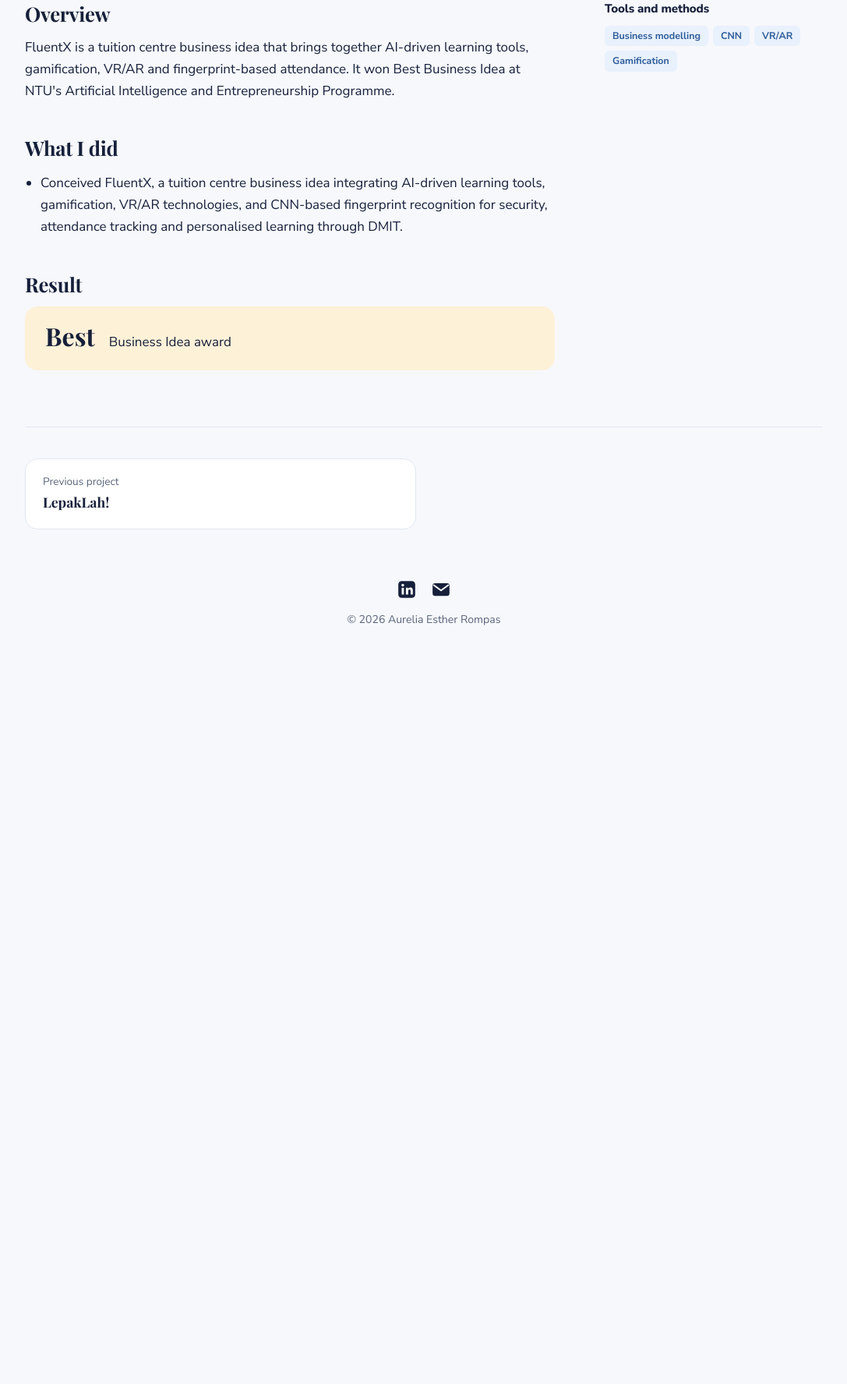
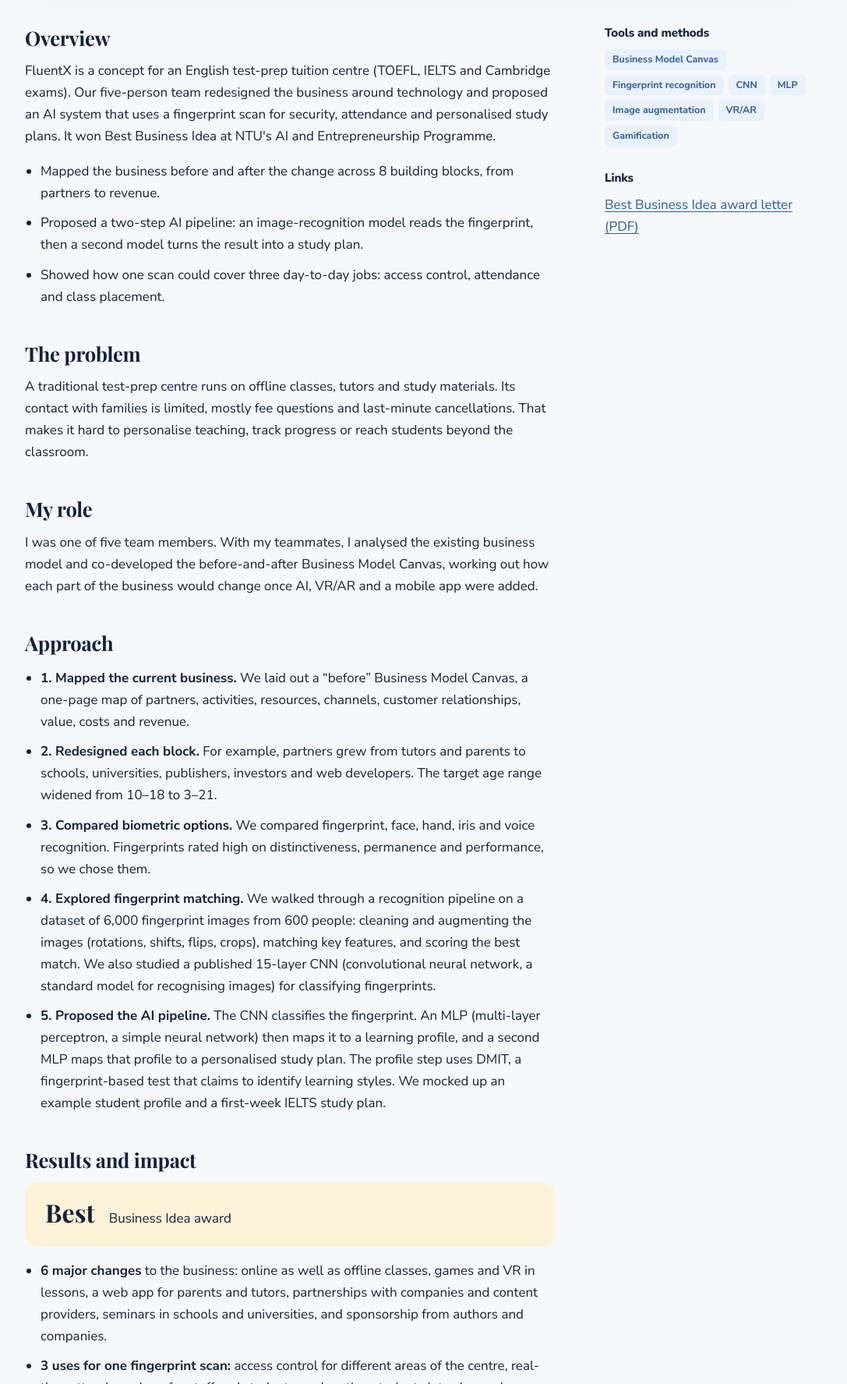
Before and after one commit to aurrtherr/portofolio, a plain HTML site: page projects/fluentx.html in a window 1280 px wide. Shown: the part 1025-2800 px from the top of the page at 78% size, without its empty margins (96-1183 px from the left). Before the commit the page ends 1886 px from the top, so only its background shows below. Drawn offline with nearby package versions, Linux system fonts and the light colour scheme.

Commit message:
fluentx project update

```diff
--- a/projects/fluentx.html
+++ b/projects/fluentx.html
@@ -4,9 +4,9 @@
   <meta charset="utf-8">
   <meta name="viewport" content="width=device-width, initial-scale=1">
   <title>FluentX | Aurelia Rompas</title>
-  <meta name="description" content="A tuition centre concept combining AI learning tools, gamification and VR/AR.">
+  <meta name="description" content="An English tuition centre concept that uses AI fingerprint recognition to personalise learning, with a redesigned business model.">
   <meta property="og:title" content="FluentX | Aurelia Rompas">
-  <meta property="og:description" content="A tuition centre concept combining AI learning tools, gamification and VR/AR.">
+  <meta property="og:description" content="An English tuition centre concept that uses AI fingerprint recognition to personalise learning, with a redesigned business model.">
   <link rel="icon" href="../assets/img/favicon.svg" type="image/svg+xml">
   <link rel="preconnect" href="https://fonts.googleapis.com">
   <link rel="preconnect" href="https://fonts.gstatic.com" crossorigin>
@@ -44,7 +44,7 @@
       <a class="back-link" href="../index.html#projects"><svg viewBox="0 0 16 16" aria-hidden="true"><path d="M10 3L5 8l5 5" fill="none" stroke="currentColor" stroke-width="2" stroke-linecap="round" stroke-linejoin="round"/></svg>All projects</a>
       <p class="project-org">NTU AI and Entrepreneurship Programme</p>
       <h1>FluentX</h1>
-      <p class="lede">A tuition centre concept combining AI learning tools, gamification and VR/AR.</p>
+      <p class="lede">An English tuition centre concept that uses AI fingerprint recognition to personalise learning, with a redesigned business model.</p>
       <dl class="facts">
           <div><dt>Role</dt><dd>Team member</dd></div>
           <div><dt>Recognition</dt><dd>Best Business Idea</dd></div>
@@ -67,55 +67,81 @@
       <article class="detail-main">
         <section>
           <h2>Overview</h2>
-          <p>FluentX is a tuition centre business idea that brings together AI-driven learning tools, gamification, VR/AR and fingerprint-based attendance. It won Best Business Idea at NTU&#x27;s Artificial Intelligence and Entrepreneurship Programme.</p>
-        </section>
-
-        <section>
-          <h2>What I did</h2>
+          <p>FluentX is a concept for an English test-prep tuition centre (TOEFL, IELTS and Cambridge exams). Our five-person team redesigned the business around technology and proposed an AI system that uses a fingerprint scan for security, attendance and personalised study plans. It won Best Business Idea at NTU&#x27;s AI and Entrepreneurship Programme.</p>
           <ul>
-            <li>Conceived FluentX, a tuition centre business idea integrating AI-driven learning tools, gamification, VR/AR technologies, and CNN-based fingerprint recognition for security, attendance tracking and personalised learning through DMIT.</li>
+            <li>Mapped the business before and after the change across 8 building blocks, from partners to revenue.</li>
+            <li>Proposed a two-step AI pipeline: an image-recognition model reads the fingerprint, then a second model turns the result into a study plan.</li>
+            <li>Showed how one scan could cover three day-to-day jobs: access control, attendance and class placement.</li>
           </ul>
         </section>
 
         <section>
-          <h2>Result</h2>
-          <div class="result-callout"><strong>Best</strong><span>Business Idea award</span></div>
+          <h2>The problem</h2>
+          <p>A traditional test-prep centre runs on offline classes, tutors and study materials. Its contact with families is limited, mostly fee questions and last-minute cancellations. That makes it hard to personalise teaching, track progress or reach students beyond the classroom.</p>
         </section>
 
-        <!-- ============ OPTIONAL: gallery ============
-             Put images in assets/img/projects/ and remove the comment markers to show them.
+        <section>
+          <h2>My role</h2>
+          <p>I was one of five team members. With my teammates, I analysed the existing business model and co-developed the before-and-after Business Model Canvas, working out how each part of the business would change once AI, VR/AR and a mobile app were added.</p>
+        </section>
+
+        <section>
+          <h2>Approach</h2>
+          <ul>
+            <li><strong>1. Mapped the current business.</strong> We laid out a &ldquo;before&rdquo; Business Model Canvas, a one-page map of partners, activities, resources, channels, customer relationships, value, costs and revenue.</li>
+            <li><strong>2. Redesigned each block.</strong> For example, partners grew from tutors and parents to schools, universities, publishers, investors and web developers. The target age range widened from 10&ndash;18 to 3&ndash;21.</li>
+            <li><strong>3. Compared biometric options.</strong> We compared fingerprint, face, hand, iris and voice recognition. Fingerprints rated high on distinctiveness, permanence and performance, so we chose them.</li>
+            <li><strong>4. Explored fingerprint matching.</strong> We walked through a recognition pipeline on a dataset of 6,000 fingerprint images from 600 people: cleaning and augmenting the images (rotations, shifts, flips, crops), matching key features, and scoring the best match. We also studied a published 15-layer CNN (convolutional neural network, a standard model for recognising images) for classifying fingerprints.</li>
+            <li><strong>5. Proposed the AI pipeline.</strong> The CNN classifies the fingerprint. An MLP (multi-layer perceptron, a simple neural network) then maps it to a learning profile, and a second MLP maps that profile to a personalised study plan. The profile step uses DMIT, a fingerprint-based test that claims to identify learning styles. We mocked up an example student profile and a first-week IELTS study plan.</li>
+          </ul>
+        </section>
+
+        <section>
+          <h2>Results and impact</h2>
+          <div class="result-callout"><strong>Best</strong><span>Business Idea award</span></div>
+          <ul>
+            <li><strong>6 major changes</strong> to the business: online as well as offline classes, games and VR in lessons, a web app for parents and tutors, partnerships with companies and content providers, seminars in schools and universities, and sponsorship from authors and companies.</li>
+            <li><strong>3 uses for one fingerprint scan:</strong> access control for different areas of the centre, real-time attendance logs for staff and students, and sorting students into classes by learning profile.</li>
+            <li><strong>2 new revenue streams:</strong> licensing the centre&#x27;s digital materials to other schools, and targeted ads on the online platform and app.</li>
+          </ul>
+        </section>
+
+        <section>
+          <h2>Key takeaways</h2>
+          <ul>
+            <li>Adding technology changes the whole business, not just one part. Costs move towards AI platforms, VR/AR equipment and cloud storage, and new ways to earn money open up.</li>
+            <li>Choosing a sensor is a trade-off. Fingerprints offered the best balance of accuracy, stability over time and practicality among the five options we compared.</li>
+            <li>One data point can serve several operational needs. A single scan supports security, attendance tracking and class planning.</li>
+          </ul>
+        </section>
+
         <section>
           <h2>Gallery</h2>
           <div class="gallery">
             <figure>
-              <img src="../assets/img/projects/fluentx-1.png" alt="Describe what the screenshot shows">
-              <figcaption>Short caption</figcaption>
+              <img src="../assets/img/projects/fluentx-dmit-proposal-flow.webp" alt="Flowchart: a fingerprint image goes to a CNN for feature classification, then an MLP matches it to a personality type, then a second MLP matches that to a personalised study plan and curriculum" width="1400" height="681" loading="lazy">
+              <figcaption>Proposed pipeline: from fingerprint scan to personalised study plan</figcaption>
             </figure>
             <figure>
-              <img src="../assets/img/projects/fluentx-2.png" alt="Describe what the screenshot shows">
-              <figcaption>Short caption</figcaption>
+              <img src="../assets/img/projects/fluentx-fingerprint-matching.webp" alt="A test fingerprint beside its closest match from the dataset, with coloured lines joining matching features and a best-match score of 62.5" width="1400" height="679" loading="lazy">
+              <figcaption>Fingerprint matching: features joined between a test print and its best match</figcaption>
             </figure>
           </div>
         </section>
-        -->
       </article>
 
       <aside class="detail-aside">
         <section>
           <h2>Tools and methods</h2>
-          <ul class="tag-row"><li>Business modelling</li><li>CNN</li><li>VR/AR</li><li>Gamification</li></ul>
+          <ul class="tag-row"><li>Business Model Canvas</li><li>Fingerprint recognition</li><li>CNN</li><li>MLP</li><li>Image augmentation</li><li>VR/AR</li><li>Gamification</li></ul>
         </section>
 
-        <!-- ============ OPTIONAL: links ============
-             Add a demo, GitHub repo, report or slides, then remove the comment markers.
         <section>
           <h2>Links</h2>
           <ul class="link-list">
-            <li><a href="https://github.com/YOUR-USERNAME/REPO" target="_blank" rel="noopener">Source code on GitHub</a></li>
-            <li><a href="../assets/docs/fluentx-report.pdf" target="_blank" rel="noopener">Read the report (PDF)</a></li>
+            <li><a href="../assets/docs/fluentx-best-business-idea-letter.pdf" target="_blank" rel="noopener">Best Business Idea award letter (PDF)</a></li>
           </ul>
         </section>
-        -->
       </aside>
     </div>
 
```
Also changed, not shown: index.html (+2 -1 lines), assets/img/projects/fluentx-dmit-proposal-flow.webp (added), assets/img/projects/fluentx-fingerprint-matching.webp (added), 2 other files.
